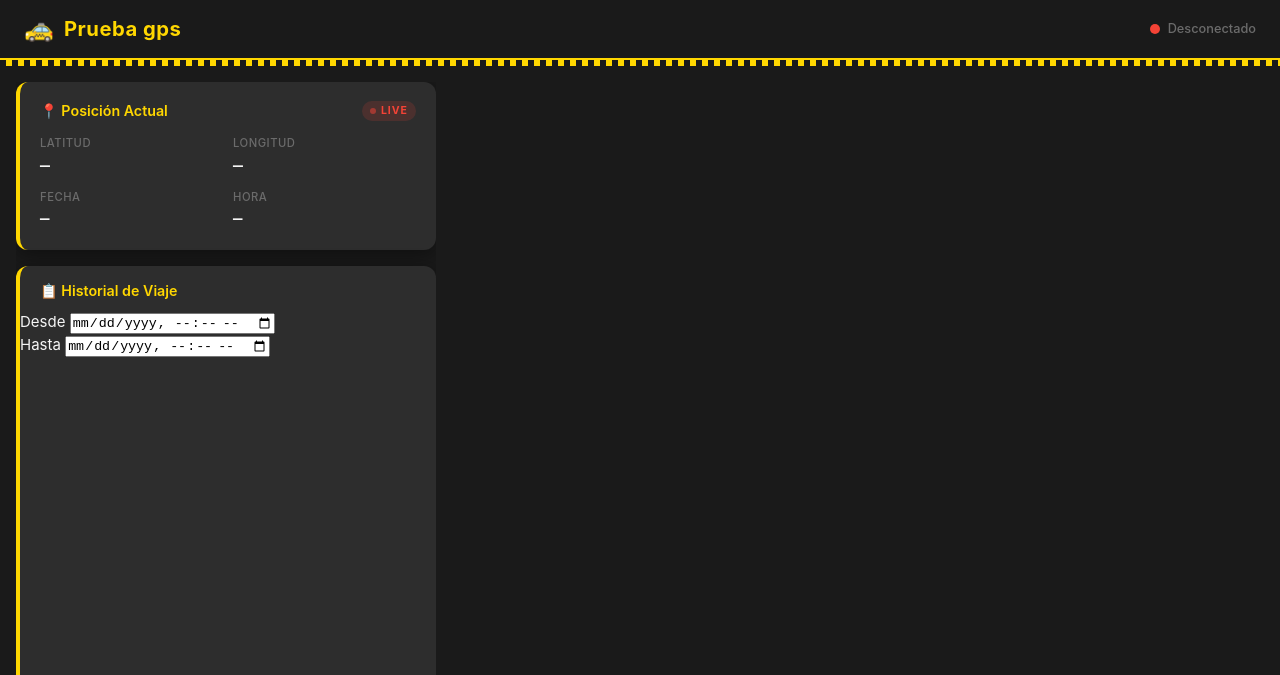
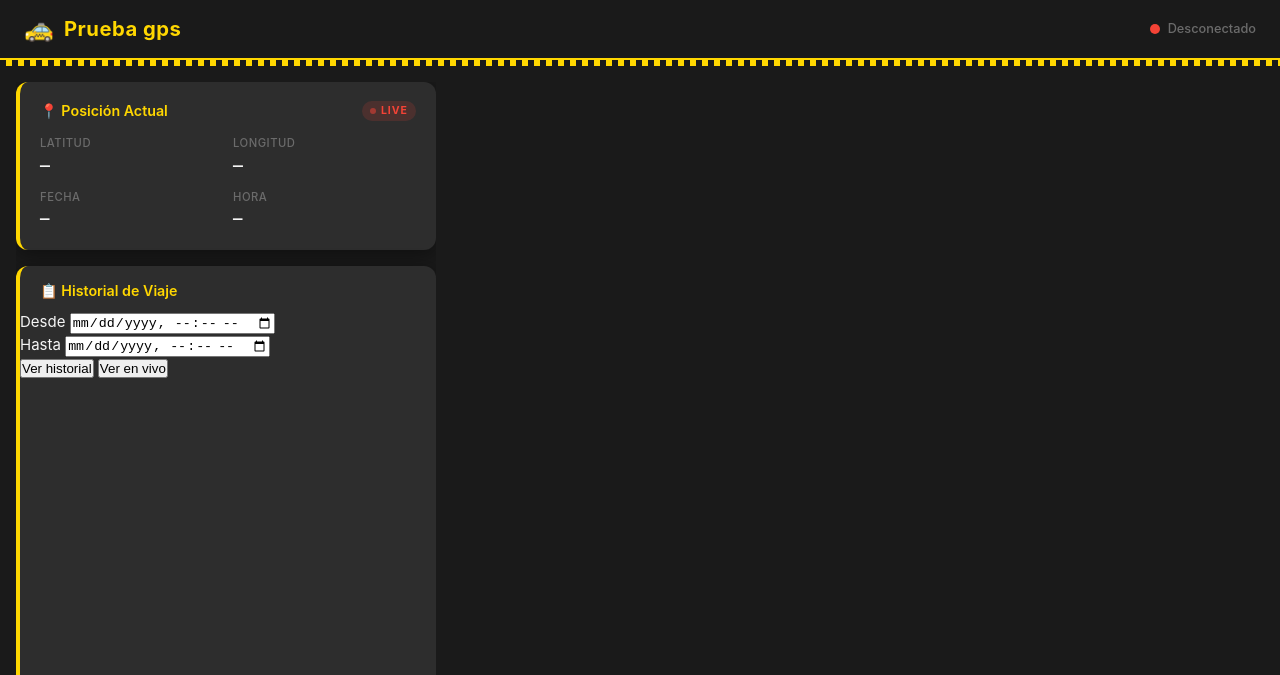
Before and after one commit to DarwinDiaz07/urbanTrack, a plain HTML site: page public/index.html in a window 1280 px wide. Shown: the top 675 px of the page. Drawn offline with nearby package versions, Linux system fonts and the light colour scheme.

Commit message:
feat: add ver historial and ver en vivo buttons

```diff
--- a/public/index.html
+++ b/public/index.html
@@ -72,6 +72,10 @@
 		<label class="range-label">Hasta</label>
 		<input type="datetime-local" id="hasta" class="range-input" />
 	    </div>
+	    <div class="range-buttons">
+		 <button id="btn-historial" class="btn btn--primary">Ver historial</button>
+		 <button id="btn-vivo" class="btn btn--secondary">Ver en vivo</button>
+	    </div>
 	  </div>
 	</section>
 
```
